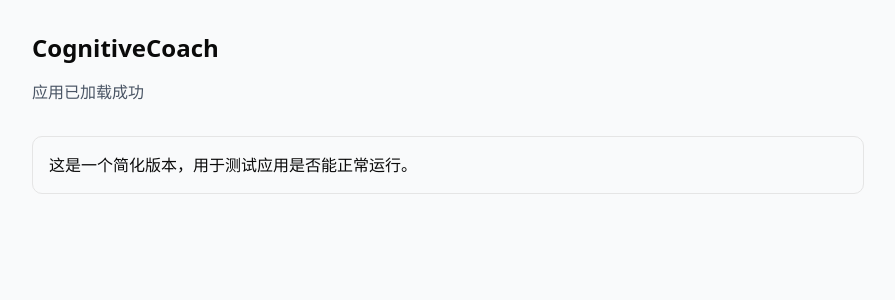
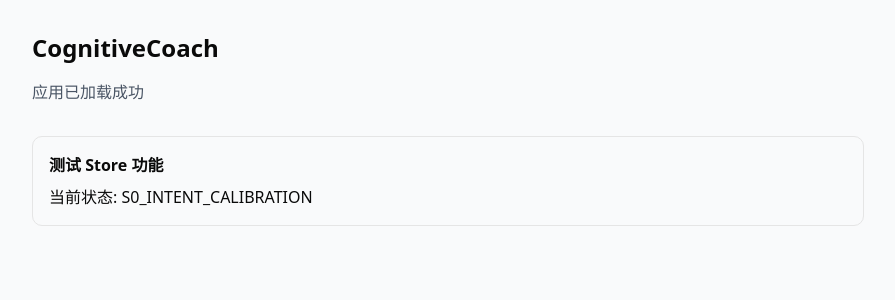
Before and after one commit to Axthefish/CognitiveCoach, a Next.js app: page / in a window 1280 px wide. Shown: the top 300 px of the page, without its empty margins (192-1087 px from the left). Built offline with nearby package versions, Linux system fonts and the light colour scheme.

Commit message:
Step 1: Add store functionality to test

```diff
--- a/app/page.tsx
+++ b/app/page.tsx
@@ -1,10 +1,14 @@
 'use client';
 
 import React from 'react';
+import { useCognitiveCoachStore } from '@/lib/store';
 
 export default function Home() {
   const [mounted, setMounted] = React.useState(false);
   const [error, setError] = React.useState<string | null>(null);
+
+  // 始终调用hook，但只在mounted后使用值
+  const currentState = useCognitiveCoachStore(state => state.currentState);
 
   React.useEffect(() => {
     try {
@@ -42,7 +46,8 @@ export default function Home() {
         <h1 className="text-2xl font-bold mb-4">CognitiveCoach</h1>
         <p className="text-gray-600 dark:text-gray-400">应用已加载成功</p>
         <div className="mt-8 p-4 border rounded-lg">
-          <p>这是一个简化版本，用于测试应用是否能正常运行。</p>
+          <h2 className="font-semibold mb-2">测试 Store 功能</h2>
+          <p>当前状态: {currentState}</p>
         </div>
       </main>
     </div>
```
